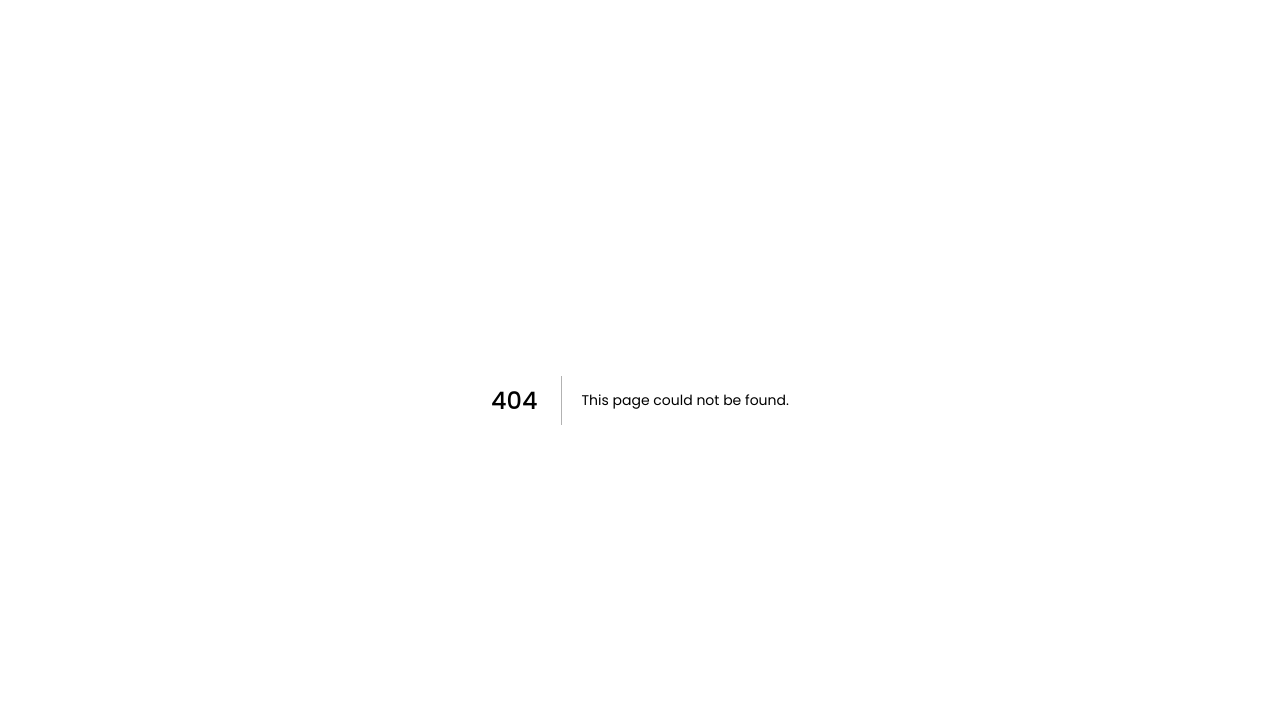
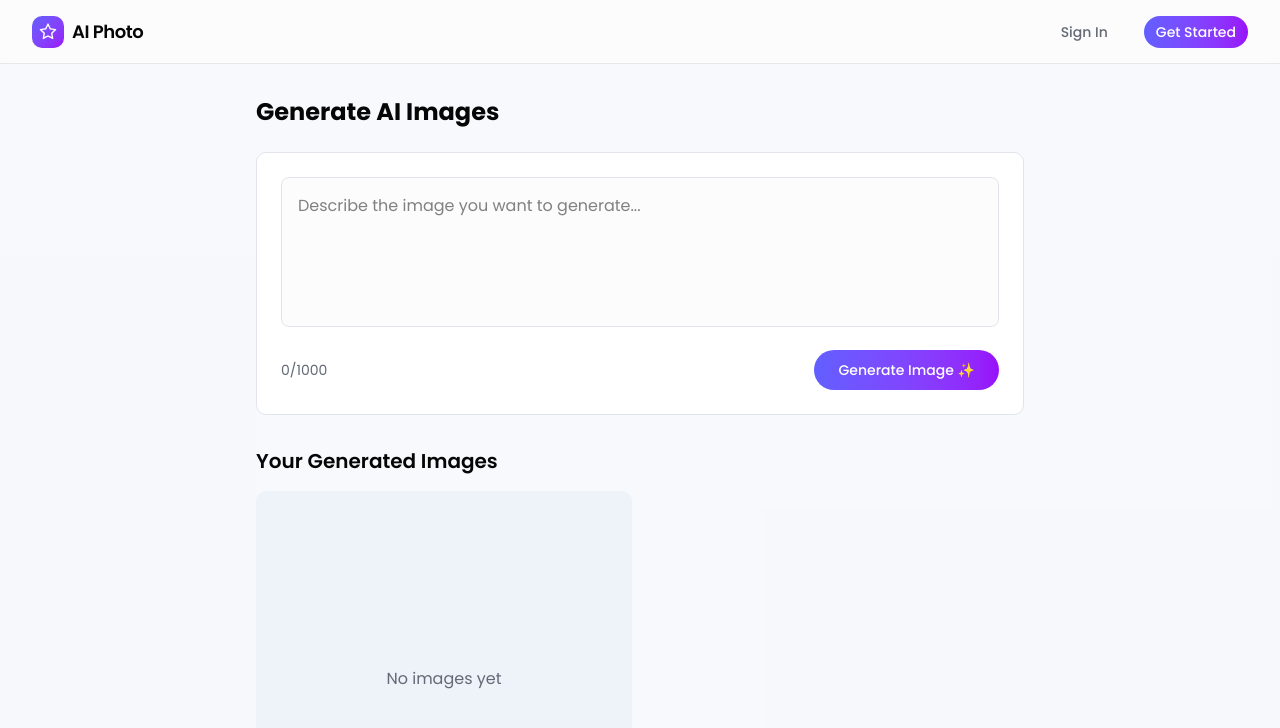
Before and after one commit to erdalinceler/ai-image-gen, a Next.js app: page /dashboard in a window 1280 px wide. Before the commit this address had no page. Shown: the top 728 px of the page. Built offline with nearby package versions, Linux system fonts and the light colour scheme; no server answers.

Commit message:
Add dashboard page and protect with Clerk middleware
Introduces a new dashboard page with a layout and a UI for generating AI images. Updates the header button styles to use rounded-full. Enhances middleware to protect /dashboard routes using Clerk authentication.

```diff
--- /dev/null
+++ b/app/dashboard/layout.tsx
@@ -0,0 +1,7 @@
+export default function DashboardLayout({
+  children,
+}: {
+  children: React.ReactNode;
+}) {
+  return <>{children}</>;
+}
--- /dev/null
+++ b/app/dashboard/page.tsx
@@ -0,0 +1,5 @@
+import Dashboard from "@/components/landing/dashboard";
+
+export default function DashboardPage() {
+  return <Dashboard />;
+}
--- /dev/null
+++ b/components/landing/dashboard.tsx
@@ -0,0 +1,48 @@
+"use client";
+
+import Header from "@/components/landing/header";
+import Container from "@/components/shared/container";
+import { Button } from "@/components/ui/button";
+
+export default function Dashboard() {
+  return (
+    <>
+      <Header />
+      <main className="flex flex-1 flex-col gap-4 bg-muted/40 p-4 md:p-6 lg:p-8 pt-24">
+        <Container>
+          <div className="mx-auto w-full max-w-3xl">
+            <h1 className="text-2xl font-bold mb-6">Generate AI Images</h1>
+
+            <div className="bg-card rounded-lg p-6 border">
+              <textarea
+                placeholder="Describe the image you want to generate..."
+                className="w-full min-h-[150px] p-4 rounded-md border bg-background resize-none focus:outline-none focus:ring-2 focus:ring-indigo-500"
+                maxLength={1000}
+              />
+
+              <div className="flex justify-between items-center mt-4">
+                <span className="text-sm text-muted-foreground">0/1000</span>
+                <Button
+                  size="lg"
+                  className="bg-gradient-to-r from-indigo-500 to-purple-600 text-white hover:from-indigo-600 hover:to-purple-700 rounded-full"
+                >
+                  Generate Image ✨
+                </Button>
+              </div>
+            </div>
+
+            {/* Generated Images Grid */}
+            <div className="mt-8">
+              <h2 className="text-xl font-semibold mb-4">Your Generated Images</h2>
+              <div className="grid grid-cols-1 md:grid-cols-2 gap-4">
+                <div className="aspect-square bg-muted rounded-lg flex items-center justify-center">
+                  <p className="text-muted-foreground">No images yet</p>
+                </div>
+              </div>
+            </div>
+          </div>
+        </Container>
+      </main>
+    </>
+  );
+}
--- a/components/landing/header.tsx
+++ b/components/landing/header.tsx
@@ -41,7 +41,7 @@ export default function Header() {
                 </Button>
               </SignInButton>
               <SignUpButton mode="modal">
-                <Button size="sm" className="bg-gradient-to-r from-indigo-500 to-purple-600 text-white hover:from-indigo-600 hover:to-purple-700">
+                <Button size="sm" className="bg-gradient-to-r from-indigo-500 to-purple-600 text-white hover:from-indigo-600 hover:to-purple-700 rounded-full">
                   Get Started
                 </Button>
               </SignUpButton>
@@ -104,7 +104,7 @@ export default function Header() {
                 </SignInButton>
                 <SignUpButton mode="modal">
                   <button
-                    className="px-8 py-3 text-xl bg-gradient-to-r from-indigo-500 to-purple-600 text-white rounded-md hover:from-indigo-600 hover:to-purple-700 transition-colors font-medium"
+                    className="px-8 py-3 text-xl bg-gradient-to-r from-indigo-500 to-purple-600 text-white rounded-full hover:from-indigo-600 hover:to-purple-700 transition-colors font-medium"
                     onClick={() => setIsMenuOpen(false)}
                   >
                     Get Started
--- a/middleware.ts
+++ b/middleware.ts
@@ -1,12 +1,14 @@
-import { clerkMiddleware } from '@clerk/nextjs/server';
+import { clerkMiddleware, createRouteMatcher } from '@clerk/nextjs/server';
 
-export default clerkMiddleware();
+const isProtectedRoute = createRouteMatcher(['/dashboard(.*)']);
+
+export default clerkMiddleware(async (auth, req) => {
+  if (isProtectedRoute(req)) await auth.protect();
+});
 
 export const config = {
   matcher: [
-    // Skip Next.js internals and all static files, unless found in search params
     '/((?!_next|[^?]*\\.(?:html?|css|js(?!on)|jpe?g|webp|png|gif|svg|ttf|woff2?|ico|csv|docx?|xlsx?|zip|webmanifest)).*)',
-    // Always run for API routes
     '/(api|trpc)(.*)',
   ],
 };
```
